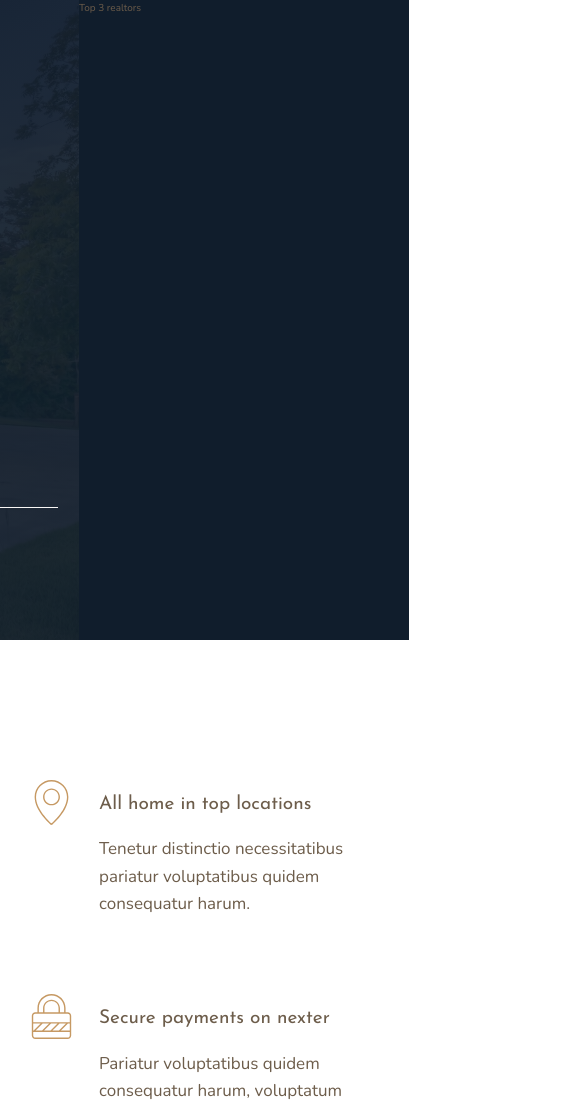
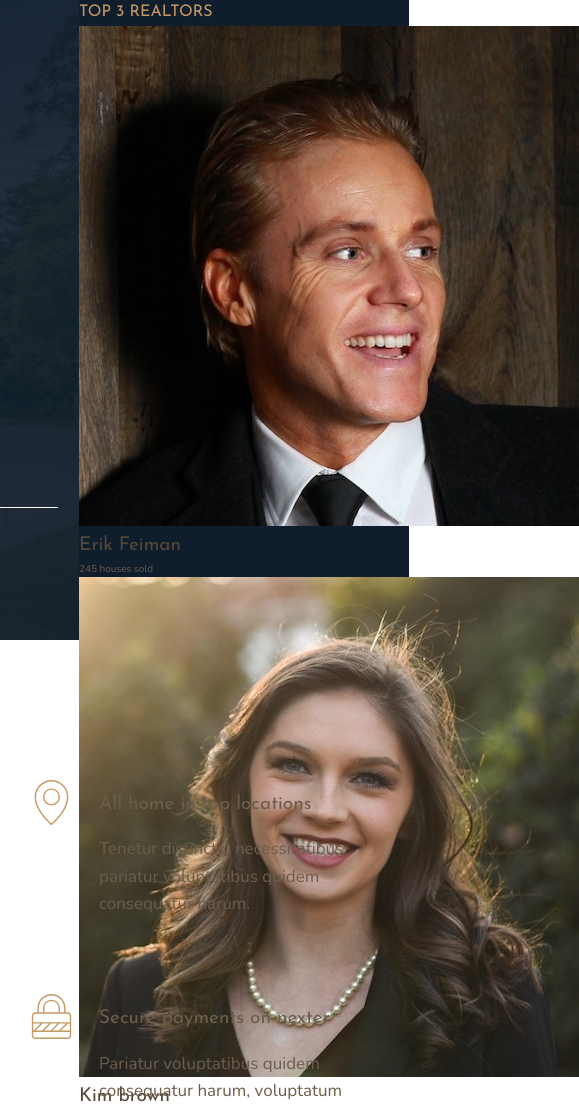
Before and after one commit to Jawid-7ce/Advanced-CSS-and-SASS-Projects, a website: page Nexter project/index.html in a window 1280 px wide. Shown: the top 1109 px of the page, 871-1450 px from the left, 579 px wide, since content can reach past the window. Drawn offline with nearby package versions, Linux system fonts and the light colour scheme.

Commit message:
realtors part markup has been done

```diff
--- a/Nexter project/index.html
+++ b/Nexter project/index.html
@@ -33,7 +33,28 @@
       </div>
     </header>
 
-    <div class="realtors">Top 3 realtors</div>
+    <div class="realtors">
+      <h3 class="heading-3">Top 3 realtors</h3>
+      <div class="realtors__list">
+        <img src="img/realtor-1.jpeg" alt="realtor 1" class="realtors__img" />
+        <div class="realtors__details">
+          <h4 class="heading-4 heading-4--light">Erik Feiman</h4>
+          <p class="realtors__sold">245 houses sold</p>
+        </div>
+
+        <img src="img/realtor-2.jpeg" alt="realtor 2" class="realtors__img" />
+        <div class="realtors__details">
+          <h4 class="heading-4 heading-4--light">Kim brown</h4>
+          <p class="realtors__sold">212 houses sold</p>
+        </div>
+
+        <img src="img/realtor-3.jpeg" alt="realtor 3" class="realtors__img" />
+        <div class="realtors__details">
+          <h4 class="heading-4 heading-4--light">Toby Ramsey</h4>
+          <p class="realtors__sold">197 houses sold</p>
+        </div>
+      </div>
+    </div>
 
     <section class="features">
       <div class="feature">
--- a/Nexter project/sass/_realtors.scss
+++ b/Nexter project/sass/_realtors.scss
@@ -1,4 +1,13 @@
 .realtors {
   background-color: $color-secondary;
   grid-column: col-start 7 / full-end;
+
+  &__list {
+  }
+
+  &__img {
+  }
+
+  &__sold {
+  }
 }
```
